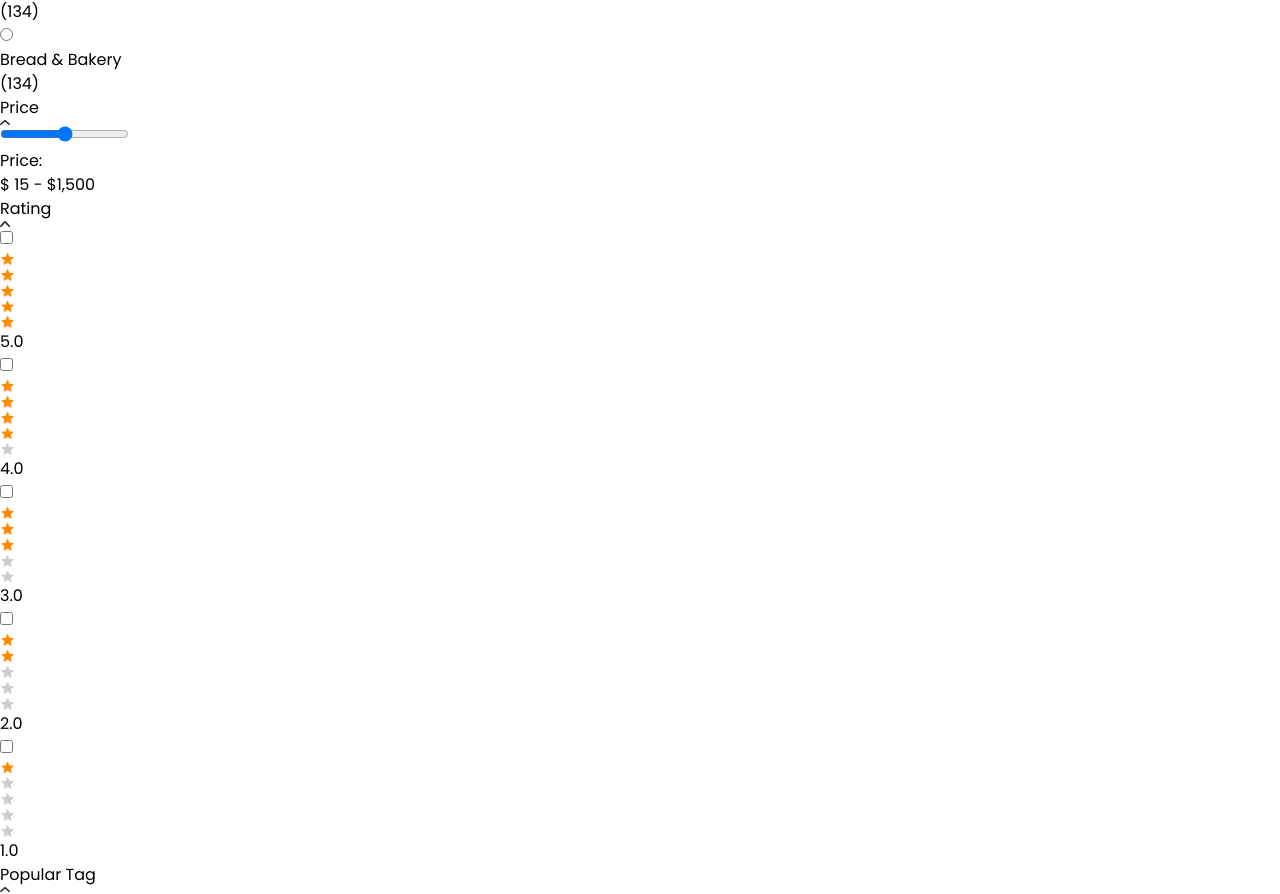
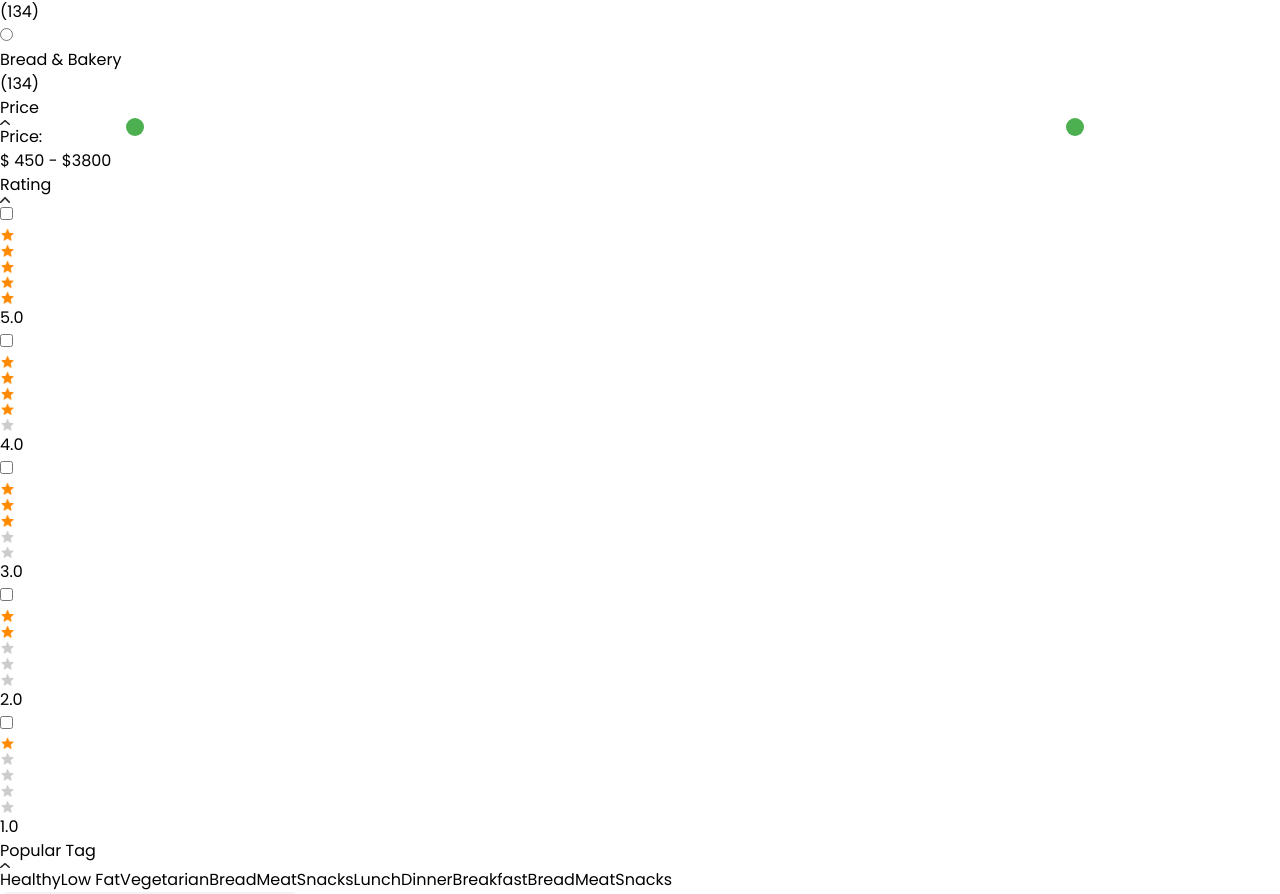
Before and after one commit to taibbutt/Complete-desgin, a Next.js app: page /shop in a window 1280 px wide. Shown: the part 1075-1969 px from the top of the page. Built offline with nearby package versions, Linux system fonts and the light colour scheme.

Commit message:
improve range slider

```diff
--- a/src/app/globals.css
+++ b/src/app/globals.css
@@ -11,37 +11,38 @@ body {
   font-family: "Poppins", sans-serif;
   overflow-x: hidden;
 }
-/* * Custom Sidebar Menu Styles  */
+
+
 .custom-sidebar-menu .ant-menu-item:hover,
 .custom-sidebar-menu .ant-menu-item-active {
-    background-color: green !important; /* Green background on hover */
+    background-color: green !important;
     color: white;
 }
 
 .custom-sidebar-menu .ant-menu-item-selected {
-    background-color: green !important; /* Maintain green background for selected items */
+    background-color: green !important;
     color: white;
 }
 
 .custom-sidebar-menu .ant-menu-item a {
-    color: black !important; /* Ensure text color remains visible on hover */
+    color: black !important;
 }
 
 .custom-sidebar-menu .ant-menu-item a:hover {
-    color: white !important; /* Ensure text color remains visible on hover */
+    color: white !important;
 }
 
 .custom-sidebar-menu .ant-menu-item-selected a {
-    color: white !important; /* Change the text color when an item is selected */
+    color: white !important;
 }
+
 #overflow::-webkit-scrollbar{
 visibility: none;
 display: none;
 }
 
 
-
-  .shadow {
+.shadow {
     box-shadow: 0px 0px 12px 0px #20b52652;
   }
 
@@ -50,22 +51,22 @@ display: none;
   }
 
   #priceRange::-webkit-slider-thumb {
-    -webkit-appearance: none; /* Remove WebKit's default styling */
+    -webkit-appearance: none;
     appearance: none;
     width: 20px;
     height: 20px;
     border-radius: 50%;
-    background-color: green; /* Tailwind green-500 */
+    background-color: green;
     cursor: pointer;
     position: relative;
-    top: 0px; /* Center thumb vertically */
+    top: 0px;
   }
 
   #priceRange::-moz-range-thumb {
     width: 20px;
     height: 20px;
     border-radius: 50%;
-    background-color: green; /* Tailwind green-500 */
+    background-color: green;
     cursor: pointer;
   }
 
@@ -74,7 +75,7 @@ display: none;
     height: 20px;
     border-radius: 50%;
 
-    background-color: green; /* Tailwind green-500 */
+    background-color: green;
     cursor: pointer;
   }
 
@@ -92,3 +93,34 @@ display: none;
   .border-inline-end{
     border:none;
 }
+
+.range-slider {
+  -webkit-appearance: none;
+  appearance: none;
+  width: 100%;
+  height: 4px;
+  background: transparent;
+  position: absolute;
+  pointer-events: none;
+}
+
+.range-slider::-webkit-slider-thumb {
+  -webkit-appearance: none;
+  appearance: none;
+  height: 18px;
+  width: 18px;
+  background-color: #4caf50;
+  z-index: 100;
+  border-radius: 50%;
+  cursor: pointer;
+  pointer-events: auto;
+}
+
+.range-slider::-moz-range-thumb {
+  height: 18px;
+  width: 18px;
+  background-color: #4caf50;
+  border-radius: 50%;
+  cursor: pointer;
+  pointer-events: auto;
+}
--- a/src/components/FilterBar.jsx
+++ b/src/components/FilterBar.jsx
@@ -153,11 +153,7 @@ const FilterBar = () => {
           </div>
           {filters.price && (
             <>
-              <RangeSlider min={0} max={500} initialValue={250} />
-              <div className="flex gap-2 mt-2 pb-4">
-                <p>Price:</p>
-                <span className="font-medium pb-2">$ 15 - $1,500</span>
-              </div>
+              <RangeSlider min={450} max={3800}/>
             </>
           )}
         </div>
--- a/src/components/RangeSlider.jsx
+++ b/src/components/RangeSlider.jsx
@@ -1,28 +1,77 @@
-import { useState } from 'react';
+import React, { useState, useEffect } from "react";
 
-export default function RangeSlider({ min = 0, max = 500, initialValue = 250 }) {
-  // State to store the range value
-  const [value, setValue] = useState(initialValue);
+const RangeSlider = ({ min = 0, max = 0 }) => {
+  const [minValue, setMinValue] = useState(min);
+  const [maxValue, setMaxValue] = useState(max);
 
-  // Handle input change
-  const handleInput = (e) => {
-    setValue(e.target.value);
+  useEffect(() => {
+    const trackFill = document.getElementById("track-fill");
+    const minPercent = (minValue / 4500) * 100;
+    const maxPercent = (maxValue / 4500) * 100;
+
+    trackFill.style.left = `${minPercent}%`;
+    trackFill.style.right = `${100 - maxPercent}%`;
+  }, [minValue, maxValue]);
+
+  const handleMinChange = (e) => {
+    const value = parseInt(e.target.value);
+    if (value >= maxValue) {
+      setMinValue(maxValue - 1);
+    } else {
+      setMinValue(value);
+    }
+  };
+
+  const handleMaxChange = (e) => {
+    const value = parseInt(e.target.value);
+    if (value <= minValue) {
+      setMaxValue(minValue + 1);
+    } else {
+      setMaxValue(value);
+    }
   };
 
   return (
-    <div className="w-full py-1">
-      <input
-        type="range"
-        min={min}
-        max={max}
-        value={value}
-        onChange={handleInput}
-        id="priceRange"
-        className="w-full h-2 rounded-lg appearance-none cursor-pointer focus:outline-none"
-        style={{
-          background: `linear-gradient(to right, #00B207 ${((value - min) / (max - min)) * 100}%, #D3D3D3 ${((value - min) / (max - min)) * 100}%)`
-        }}
-      />
+  <>
+    <div className="price-range w-full py-6">
+      <div className="relative">
+        {/* Min range slider */}
+        <input
+          id="min-range"
+          type="range"
+          min="0"
+          max="4500"
+          value={minValue}
+          className="absolute w-full h-1 bg-transparent appearance-none pointer-events-none z-20 range-slider range-slider-min"
+          onChange={handleMinChange}
+        />
+        {/* Max range slider */}
+        <input
+          id="max-range"
+          type="range"
+          min="0"
+          max="4500"
+          value={maxValue}
+          className="absolute w-full h-1 bg-transparent appearance-none pointer-events-none z-20 range-slider range-slider-max"
+          onChange={handleMaxChange}
+        />
+
+        {/* Track background */}
+        <div className="h-1 bg-gray-300 rounded absolute inset-0 z-10"></div>
+
+        {/* Track fill between sliders */}
+        <div
+          id="track-fill"
+          className="h-1 bg-green-500 rounded absolute z-10"
+        ></div>
+      </div>
     </div>
+     <div className="flex gap-2 mt-2 pb-4">
+     <p>Price:</p>
+     <span className="font-medium pb-2 text-sm">$ {minValue} - ${maxValue}</span>
+   </div>
+  </>
   );
-}
+};
+
+export default RangeSlider;
```
